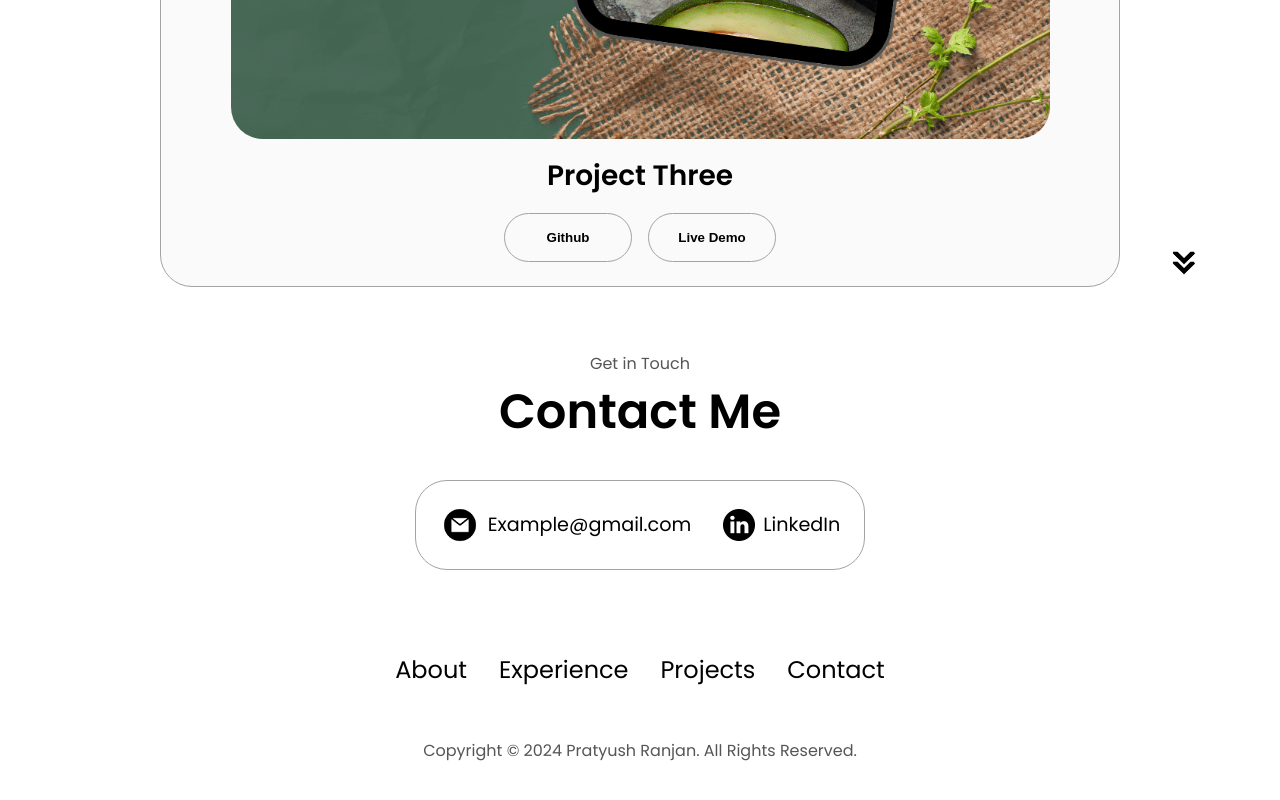
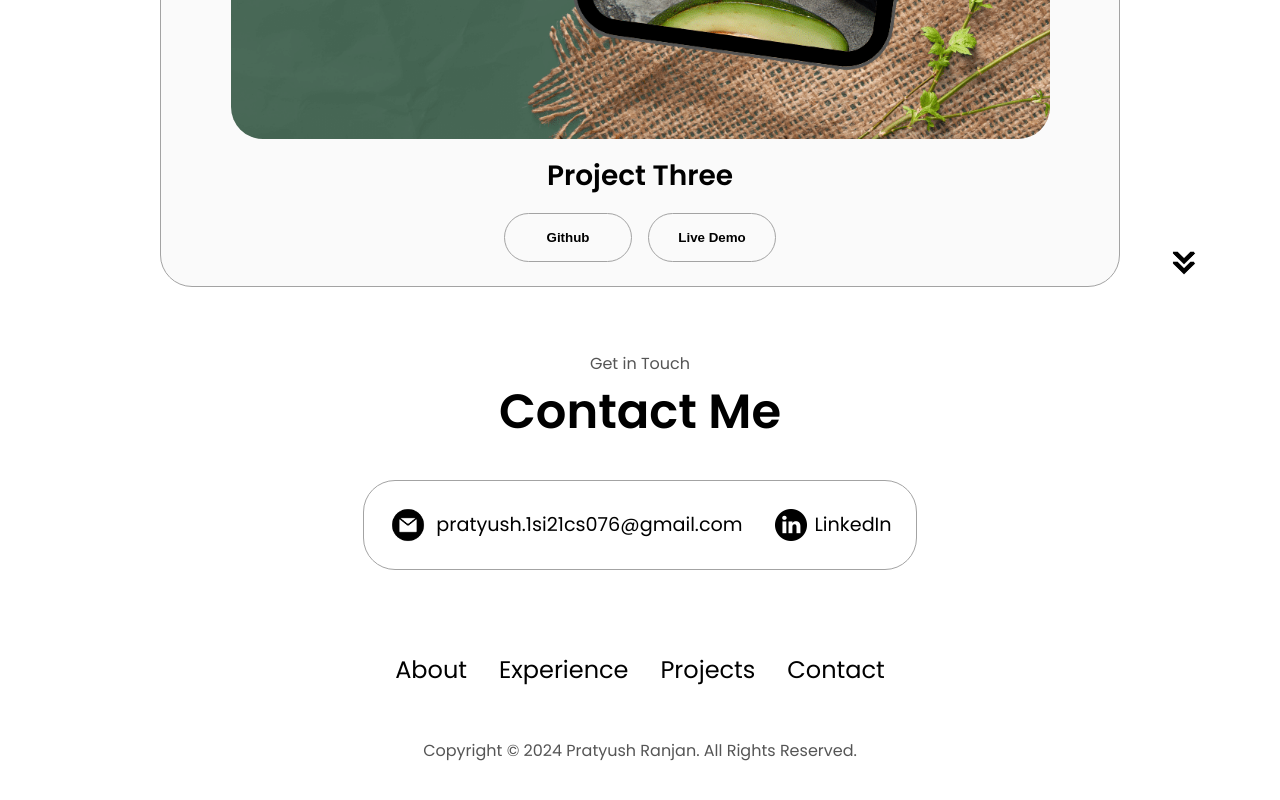
Before and after one commit to Pratyussh-ranjan/Portfolio_New, a plain HTML site: page index.html in a window 1280 px wide. Shown: the part 3876-4676 px from the top of the page. Drawn offline with Linux system fonts and the light colour scheme.

Commit message:
updatedEmailLink

```diff
--- a/index.html
+++ b/index.html
@@ -358,7 +358,7 @@
             alt="Email icon"
             class="icon contact-icon email-icon"
           />
-          <p><a href="mailto:pratyush.1si21cs076@gmail.com">Example@gmail.com</a></p>
+          <p><a href="mailto:pratyush.1si21cs076@gmail.com">pratyush.1si21cs076@gmail.com</a></p>
         </div>
         <div class="contact-info-container">
           <img
```
